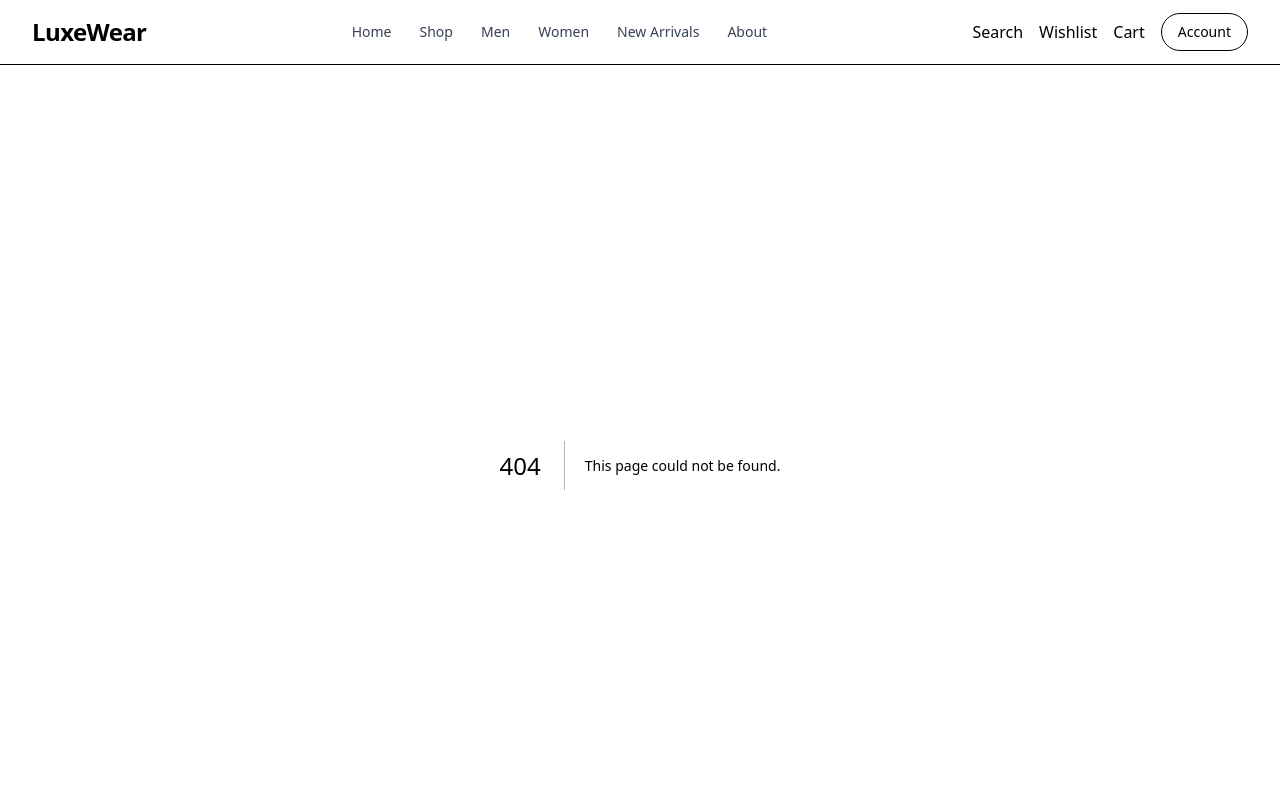
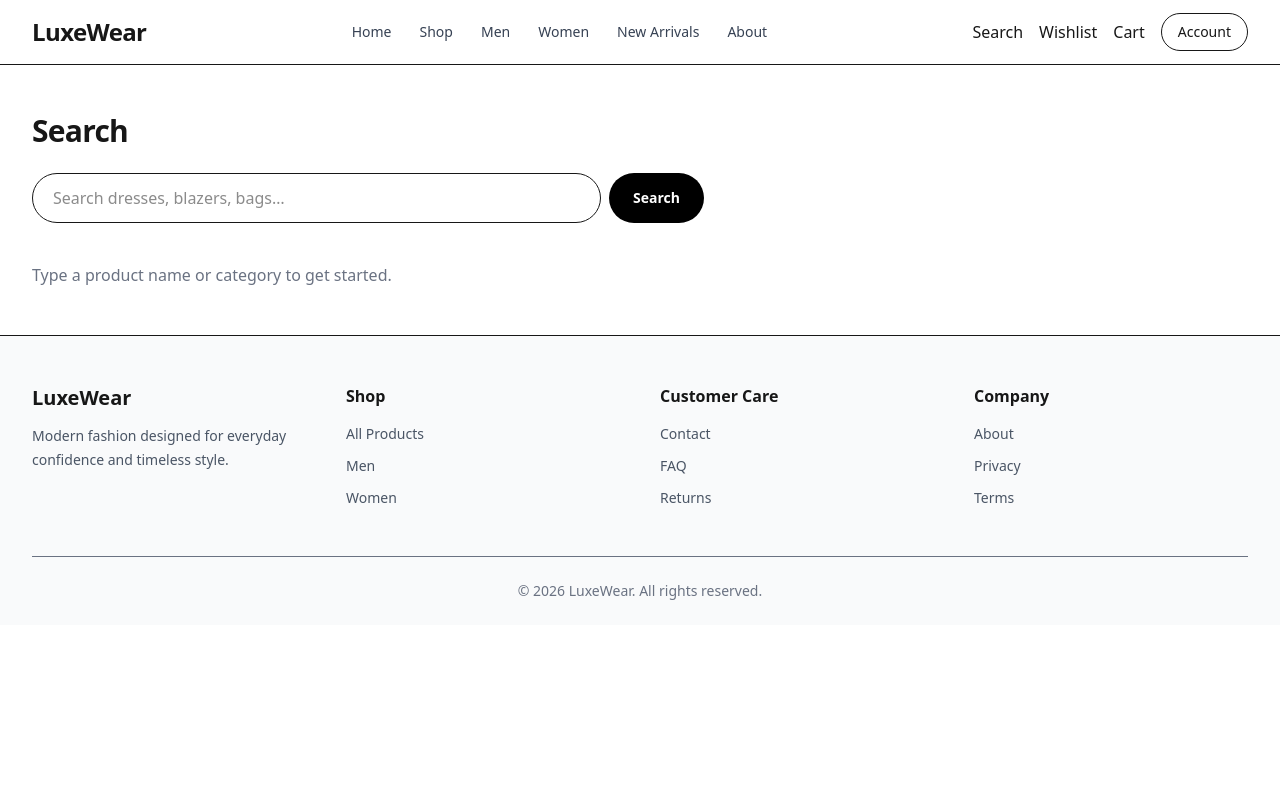
Before and after one commit to HetalRupareliya91/luxewear-fashion-ecommerce, a Next.js app in the folder frontend/: page /search in a window 1280 px wide. Before the commit this address had no page. Shown: the top 800 px of the page. Built offline with nearby package versions, Linux system fonts and the light colour scheme.

Commit message:
feat(frontend): add the search page

```diff
--- /dev/null
+++ b/frontend/src/app/search/page.tsx
@@ -0,0 +1,33 @@
+import type { Metadata } from "next";
+import { Container } from "@/components/common/Container";
+import { EmptyState } from "@/components/common/EmptyState";
+import { ProductGrid } from "@/components/product/ProductGrid";
+import { SearchForm } from "@/components/shop/SearchForm";
+import { products } from "@/data/products";
+import { filterProducts, parseShopParams, type SearchParams } from "@/utils/catalog";
+
+export const metadata: Metadata = { title: "Search | LuxeWear" };
+
+export default async function SearchPage({ searchParams }: { searchParams: Promise<SearchParams> }) {
+  const { search } = parseShopParams(await searchParams);
+  const results = search ? filterProducts(products, { search }) : [];
+
+  return (
+    <Container className="py-12">
+      <h1 className="text-3xl font-bold tracking-tight">Search</h1>
+      <div className="mt-6 max-w-2xl"><SearchForm defaultValue={search ?? ""} /></div>
+      <div className="mt-10">
+        {!search ? (
+          <p className="text-gray-500">Type a product name or category to get started.</p>
+        ) : results.length === 0 ? (
+          <EmptyState title={`No results for “${search}”`} message="Check the spelling or try a broader term like “dress” or “bag”." actionLabel="Browse the shop" actionHref="/shop" />
+        ) : (
+          <>
+            <p className="mb-6 text-sm text-gray-500">{results.length} {results.length === 1 ? "result" : "results"} for “{search}”</p>
+            <ProductGrid items={results} />
+          </>
+        )}
+      </div>
+    </Container>
+  );
+}
```
